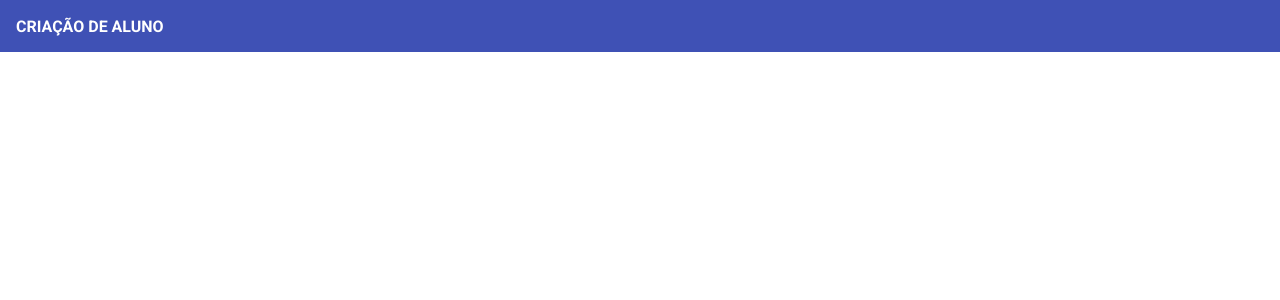
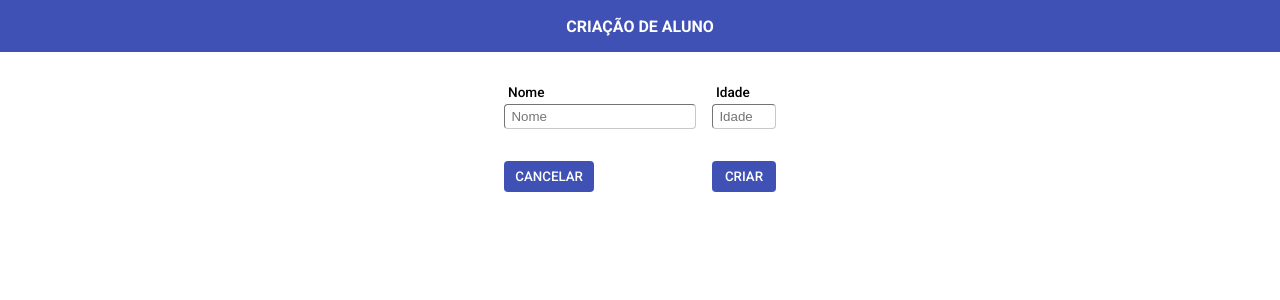
Before and after one commit to viniciuslucas95/students-app-client-web, a React (Vite) app: page /creation in a window 1280 px wide. Shown: the top 300 px of the page. Built offline with nearby package versions, Linux system fonts and the light colour scheme.

Commit message:
Added input and buttons on students creation page, centralized text on header and updated colors name

```diff
--- a/src/app/components/Header.tsx
+++ b/src/app/components/Header.tsx
@@ -15,6 +15,7 @@ export function Header({ children }: PropsWithChildren<IProps>) {
 
 const StyledHeader = styled.header`
     display: flex;
+    justify-content: center;
     align-items: center;
     background-color: ${COLOR.primary};
     padding: 0.5rem 1rem;
--- /dev/null
+++ b/src/app/components/InputWithLabel.tsx
@@ -0,0 +1,32 @@
+import React from 'react'
+import styled from 'styled-components'
+import { StyledInput } from "./styled-components/StyledInput"
+import { StyledText } from './styled-components/StyledText'
+
+type Width = 'small' | 'medium' | 'big'
+
+interface IProps {
+    value: string
+    onChange: React.Dispatch<React.SetStateAction<string>>
+    label: string
+    placeholder?: string
+    width?: Width
+    style?: React.CSSProperties
+}
+
+export function InputWithLabel({ onChange, value, placeholder, label, width, style }: IProps) {
+    return <Container style={style} width={width ?? 'medium'}>
+        <StyledText style={{ margin: '0rem 0rem 0.25rem 0.25rem' }} size='small' weight='medium'>{label}</StyledText>
+        <StyledInput placeholder={placeholder} value={value} onChange={({ target: { value } }) => onChange(value)} />
+    </Container>
+}
+
+interface IStyledProps {
+    width: Width
+}
+
+const Container = styled.div<IStyledProps>`
+    display: flex;
+    flex-direction: column;
+    width: ${({ width }) => width === 'big' ? '12rem' : width === 'small' ? '4rem' : '8rem'};
+`
--- a/src/app/components/StudentsTable.tsx
+++ b/src/app/components/StudentsTable.tsx
@@ -84,7 +84,7 @@ const TableContainer = styled.div`
     width: fit-content;
     max-width: 100%;
     border-width: 1px;
-    border-color: ${COLOR.neutralBorder};
+    border-color: ${COLOR.border};
     border-style: solid;
     border-radius: 0.25rem 0.25rem 0 0;
 `
@@ -104,7 +104,7 @@ const Name = styled(StyledText)`
     text-overflow: ellipsis;
     vertical-align: top;
     border-width: 0 0 1px 0;
-    border-color: ${COLOR.neutralBorder};
+    border-color: ${COLOR.border};
     border-style: solid;
 `
 
@@ -113,7 +113,7 @@ const CenteredContainer = styled.div`
     width: 4rem;
     padding: 0.75rem 2rem 0.75rem 0;
     border-width: 0 0 1px 0;
-    border-color: ${COLOR.neutralBorder};
+    border-color: ${COLOR.border};
     border-style: solid;
 `
 
@@ -131,7 +131,7 @@ const PageRow = styled.div`
     display: flex;
     justify-content: center;
     border-width: 0 1px 1px 1px;
-    border-color: ${COLOR.neutralBorder};
+    border-color: ${COLOR.border};
     border-style: solid;
     border-radius: 0 0 0.25rem 0.25rem;
     padding: 0.75rem 2rem;
--- /dev/null
+++ b/src/app/components/styled-components/StyledInput.tsx
@@ -0,0 +1,13 @@
+import styled from 'styled-components'
+import { COLOR } from '../../constants/color.constant'
+
+export const StyledInput = styled.input`
+    padding: 0.25rem 0.4rem;
+    border-radius: 0.25rem;
+    border-width: 1px;
+    border-color: ${COLOR.border};
+
+    :focus {
+        outline-color: ${COLOR.primary};
+    }
+`
--- a/src/app/components/styled-components/StyledText.tsx
+++ b/src/app/components/styled-components/StyledText.tsx
@@ -20,6 +20,6 @@ export const StyledText = styled.span<PropsWithChildren<IProps>>`
     font-size: ${({ size }) => size === 'big' ? FONT.big : size === 'small' ? FONT.small : FONT.normal};
     font-family: 'Roboto', sans-serif;
     text-transform: ${({ transform }) => transform ?? 'none'};
-    color: ${({ color }) => color === 'secondary' ? COLOR.secondary : color === 'primary' ? COLOR.primary : color === 'deactivated' ? COLOR.neutralDeactivated : COLOR.neutral};
+    color: ${({ color }) => color === 'secondary' ? COLOR.secondary : color === 'primary' ? COLOR.primary : color === 'deactivated' ? COLOR.deactivated : COLOR.black};
     font-weight: ${({ weight }) => weight === 'medium' ? 500 : weight === 'bold' ? 700 : 400};
 `
--- a/src/app/components/styled-components/StyledTextButton.tsx
+++ b/src/app/components/styled-components/StyledTextButton.tsx
@@ -10,7 +10,7 @@ export const StyledTextButton = styled.button<IProps>`
     font-weight: 700;
     text-transform: uppercase;
     width: fit-content;
-    color: ${({ isActive }) => isActive ? COLOR.primary : COLOR.neutralDeactivated};
+    color: ${({ isActive }) => isActive ? COLOR.primary : COLOR.deactivated};
     background-color: ${COLOR.secondary};
     border: 0;
     border-radius: 100%;
--- a/src/app/constants/color.constant.ts
+++ b/src/app/constants/color.constant.ts
@@ -6,7 +6,7 @@ export const COLOR = {
     secondary: 'white',
     secondaryHover: '#ededed',
     secondaryActive: '#e2e2e2',
-    neutral: 'black',
-    neutralBorder: '#c8c8c8',
-    neutralDeactivated: '#b3b3b3'
+    black: 'black',
+    border: '#c8c8c8',
+    deactivated: '#b3b3b3'
 }
--- a/src/app/pages/StudentCreationPage.tsx
+++ b/src/app/pages/StudentCreationPage.tsx
@@ -1,8 +1,35 @@
+import { useState } from 'react'
+import { useNavigate } from 'react-router-dom'
 import styled from 'styled-components'
+import { InputWithLabel } from '../components/InputWithLabel'
 import { PageContainer } from '../components/PageContainer'
+import { StyledButton } from '../components/styled-components/StyledButton'
 
 export function StudentCreationPage() {
+    const navigate = useNavigate()
+    const [name, setName] = useState<string>('')
+    const [age, setAge] = useState<string>('')
+
     return <PageContainer headerTitle='Criação de Aluno'>
-
+        <Container>
+            <RowContainer>
+                <InputWithLabel width='big' label='Nome' placeholder='Nome' value={name} onChange={setName} />
+                <InputWithLabel width='small' label='Idade' placeholder='Idade' value={age} onChange={setAge} />
+            </RowContainer>
+            <RowContainer style={{ marginTop: '2rem' }}>
+                <StyledButton onClick={() => navigate('/')}>Cancelar</StyledButton>
+                <StyledButton>Criar</StyledButton>
+            </RowContainer>
+        </Container>
     </PageContainer>
 }
+
+const Container = styled.div`
+    margin: auto;
+    width: 17rem;
+`
+
+const RowContainer = styled.div`
+    display: flex;
+    justify-content: space-between;
+`
```
